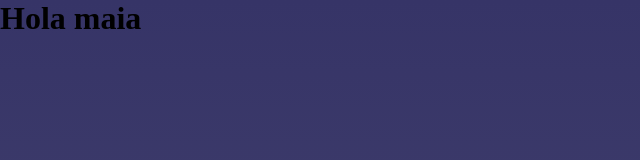
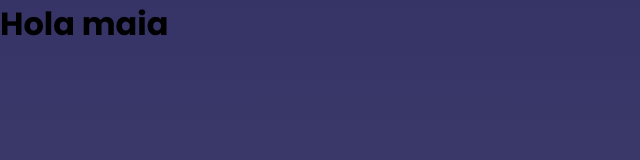
Before and after one commit to mateusmaiia/crud, a React (Vite) app in the folder frontend/: page / in a window 1280 px wide. Shown: the top 160 px of the page, without its empty margins (0-640 px from the left). Built offline with nearby package versions, Linux system fonts and the light colour scheme.

Commit message:
feat: font-family

```diff
--- a/frontend/src/index.css
+++ b/frontend/src/index.css
@@ -1,7 +1,8 @@
 *{
     margin: 0;
     padding: 0;
-    box-sizing: border-box
+    box-sizing: border-box;
+    font-family: "Poppins", sans-serif
 }
 
 body{
```
